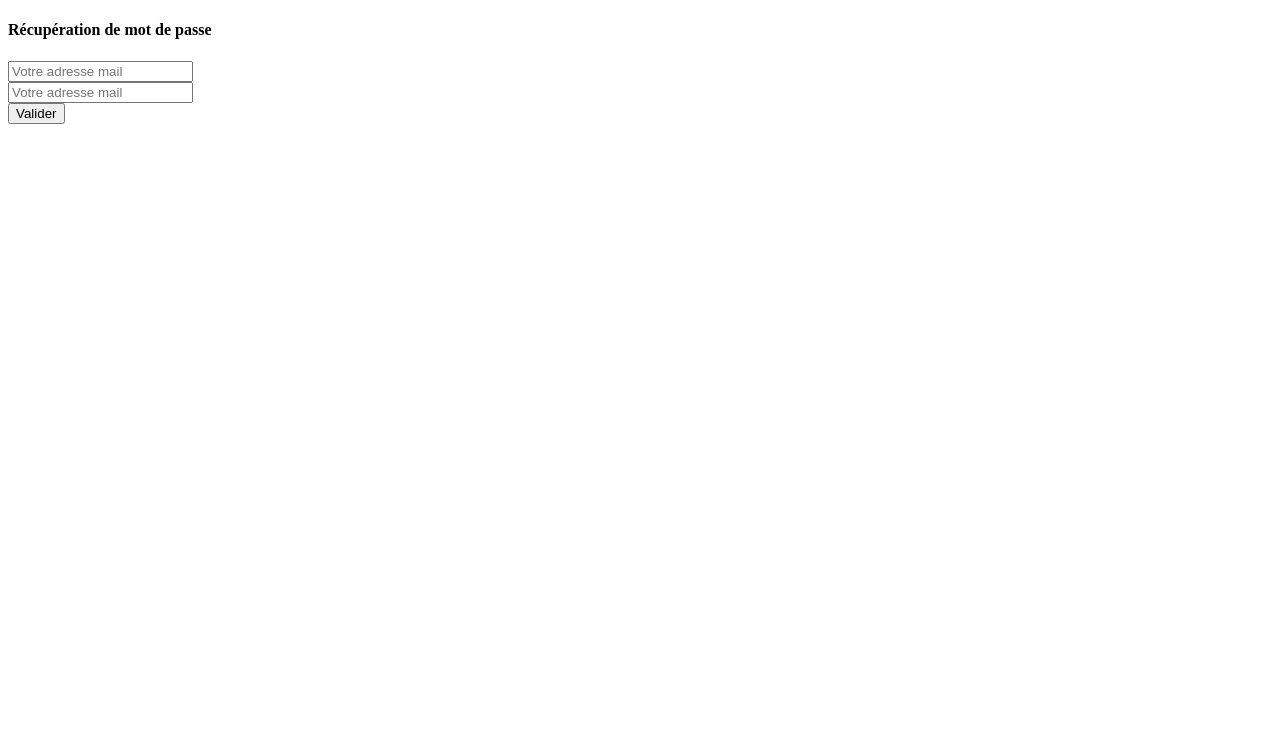
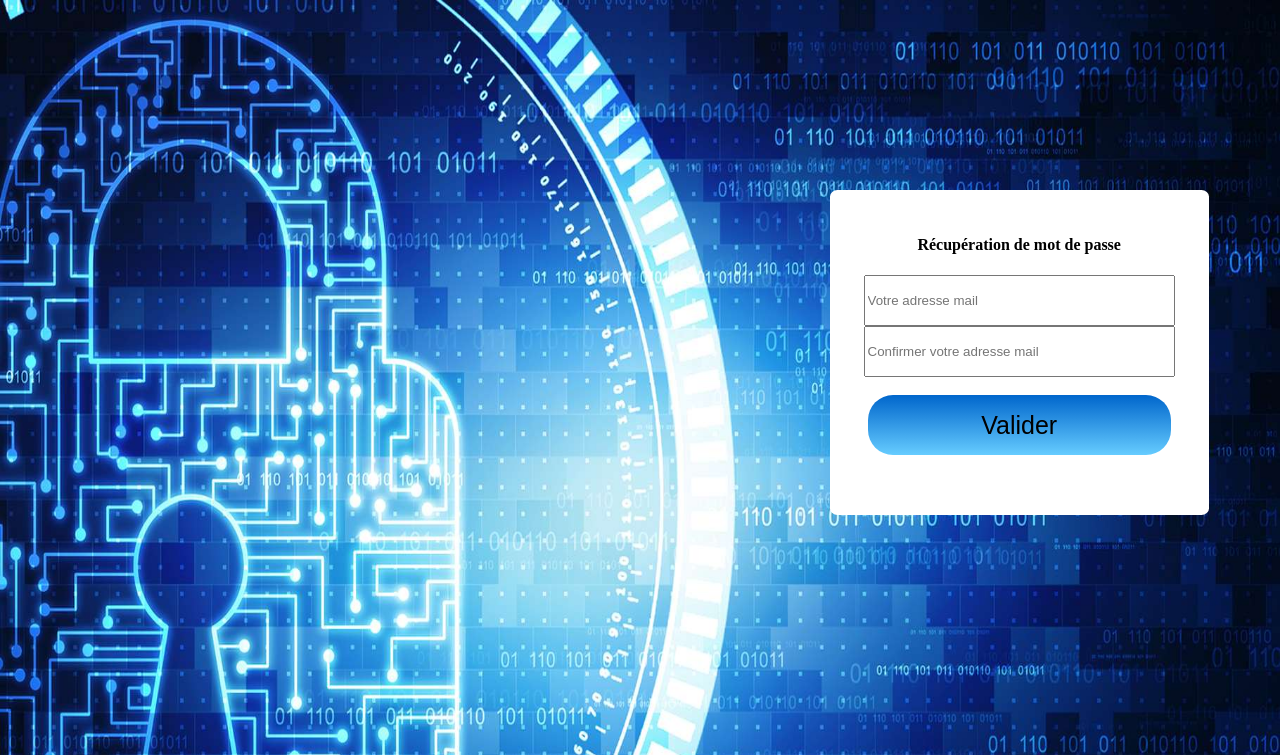
Before and after one commit to neri-xavier/coffre-fort, a PHP site: page /coffre-fort/recuperation.php in a window 1280 px wide. Shown: the top 755 px of the page. Run offline with PHP 8.4, Linux system fonts and the light colour scheme.

Commit message:
Add files via upload

```diff
--- a/recuperation.php
+++ b/recuperation.php
@@ -4,32 +4,35 @@ include 'php/verifConnexion.php'
 <!DOCTYPE html>
 <html>
     <head>
+        <link href="style/oublie.css" rel="stylesheet">
         <title>Mot de passe oublié</title>
     </head>
     <body>
+    <div class="container">
         <h4 class="title-element">Récupération de mot de passe</h4>
         <?php if(isset($_GET['section']) && $_GET['section'] == 'code') { ?>
             Un code de vérification vous a été envoyé par mail: <?= $_SESSION['recup_mail'] ?>
         <br/>
         <form method="post" action="php/mailMDP.php">
             <input type="text" placeholder="Code de vérification" name="verif_code"/><br/>
-   <input type="submit" value="Valider" name="verif_submit"/>
+            <button type="submit" value="Valider" name="verif_submit"><div id="text-confirmation">Valider</div></button>
         </form>
         <?php } elseif(isset($_GET['section']) && $_GET['section'] == "changemdp") { ?>
             Nouveau mot de passe pour <?= $_SESSION['recup_mail'] ?>
         <form method="post" action="php/mailMDP.php">
             <input type="password" placeholder="Nouveau mot de passe" name="change_mdp"/><br/>
             <input type="password" placeholder="Confirmation du mot de passe" name="change_mdpc"/><br/>
-   <input type="submit" value="Valider" name="change_submit"/>
+            <button type="submit" value="Valider" name="change_submit"><div id="text-confirmation">Valider</div></button>
         </form>
         <?php } else { ?>
             <form method="post" action="php/mailMDP.php">
                 <input type="email" placeholder="Votre adresse mail" name="verif_email"/><br/>
-   <input type="email" placeholder="Votre adresse mail" name="confirm_verif_email"/><br/>
-   <input type="submit" value="Valider" name="recup_submit"/>
+                <input type="email" placeholder="Confirmer votre adresse mail" name="confirm_verif_email"/><br/>
+                </br>
+                <button type="submit" value="Valider" name="recup_submit"><div id="text-confirmation">Valider</div></button>
             </form>
         <?php } ?>
             <?php if(isset($_SESSION['erreurMDP'])) { echo '<span style="color:red">'.$_SESSION['erreurMDP'].'</span>'; } else { echo ""; } ?>
-
+        </div>
     </body>
 </html>
```
Lines whose indentation alone changed are shown as unchanged.
